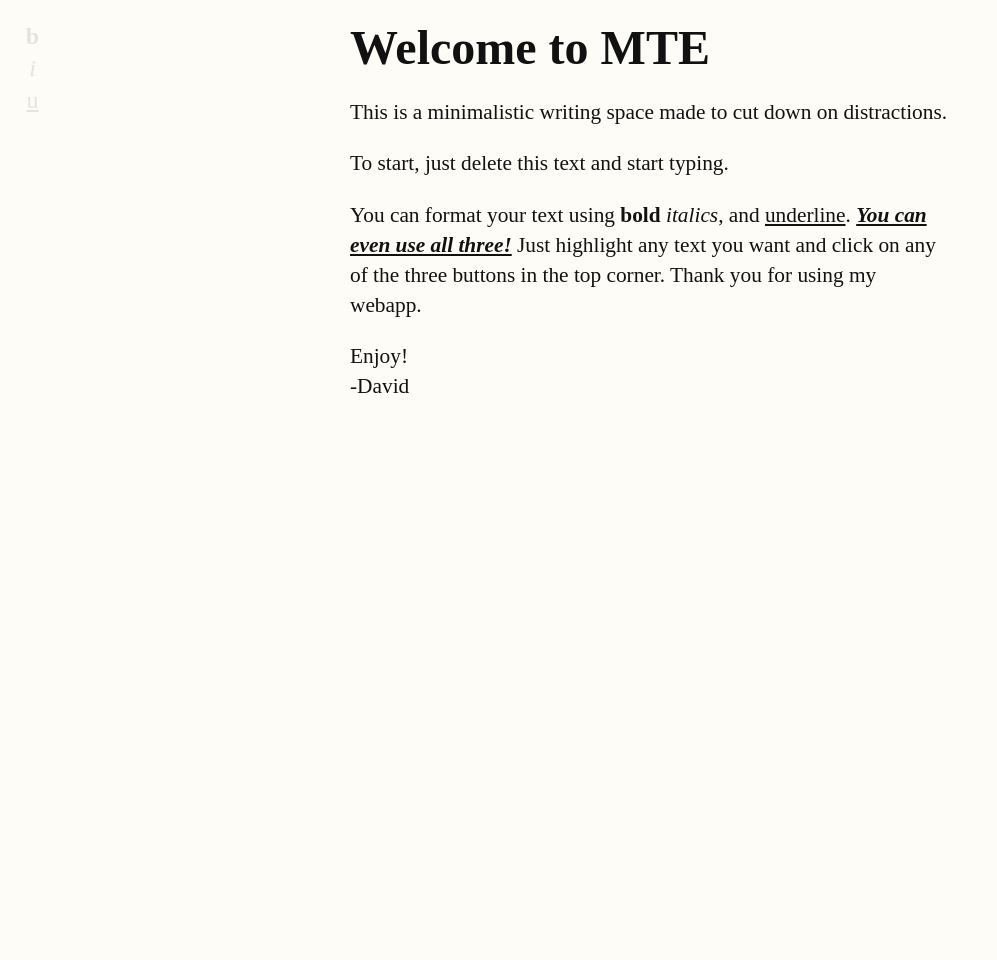
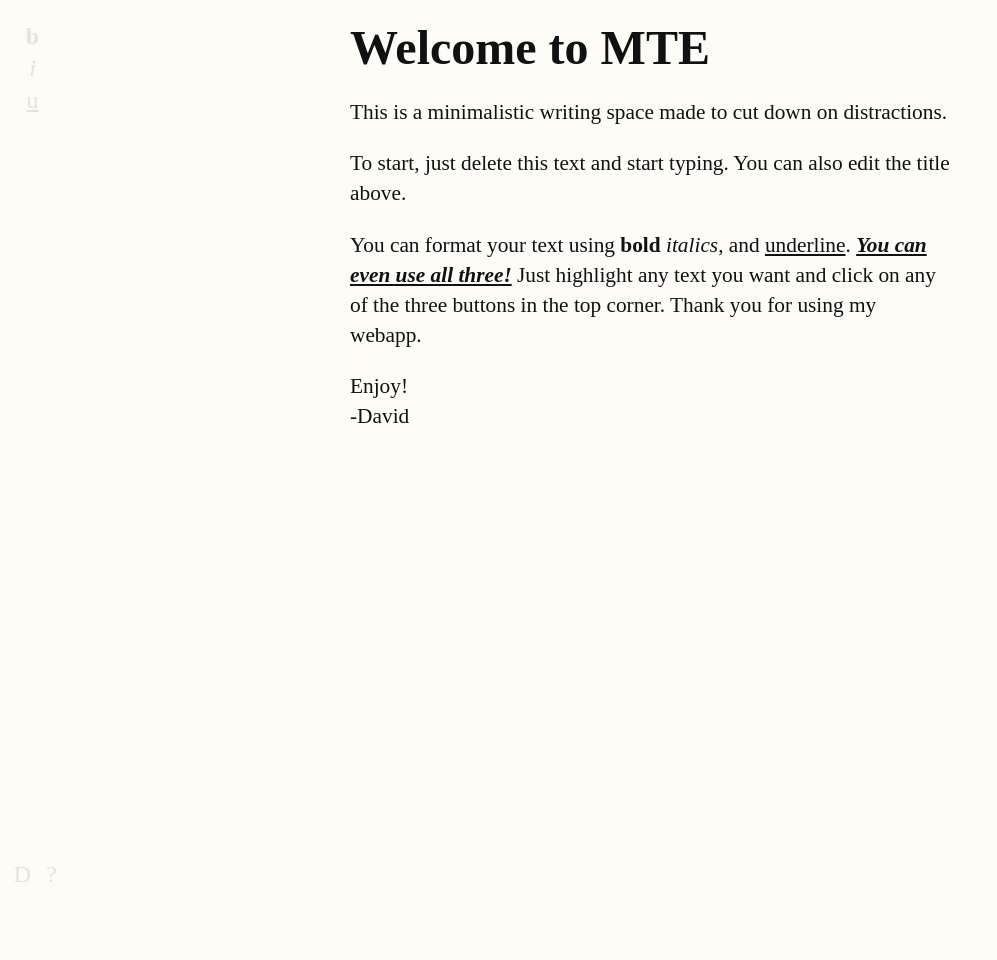
Before and after one commit to deebss/deebss.github.io, a Jekyll site: the page projects/MTE/index.html, which Jekyll copies as it is, in a window 1280 px wide. Shown: the whole page, without its empty margins (0-997 px from the left). Built offline with Jekyll 4.4.1, drawn with Linux system fonts in a browser that asks for light colours; some web fonts are replaced.

Commit message:
updated project

```diff
--- a/projects/MTE/index.html
+++ b/projects/MTE/index.html
@@ -30,7 +30,7 @@
             <article contenteditable="true" class="content">
                 <p>This is a minimalistic writing space made to cut down on distractions.</p>
 
-                <p>To start, just delete this text and start typing.</p>
+                <p>To start, just delete this text and start typing. You can also edit the title above.</p>
 
                 <p>You can format your text using <b>bold</b> <i>italics</i>, and <u>underline</u>. <b><i><u>You can even use all three!</u></i></b> Just highlight any text you want and click on any of the three buttons in the top corner. Thank you for using my webapp.</p>
 
@@ -38,5 +38,10 @@
             </article>
         </section>
 
+        <div class="misc-buttons">
+            <button class="night-button" onclick="toNightMode()" value="Switch to night mode">D</button>
+            <button class="about" onclick="location.href='https://github.com/deebss/MTE';" value="About">?</button>
+        </div>
+
     </body>
 </html>
```
